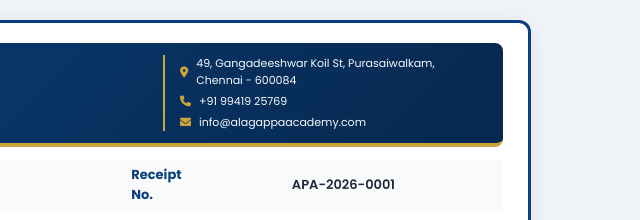
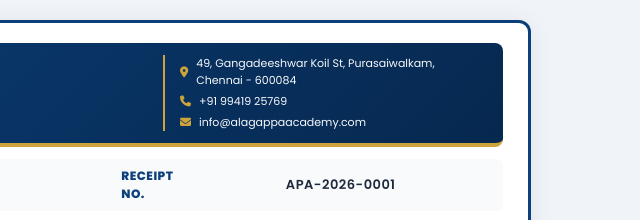
Before and after one commit to alagappadesigner-boop/alagappadesigner-boop.github.io, a plain HTML site: page index.html in a window 1280 px wide. Shown: the top 220 px of the page, 634-1274 px from the left. Drawn offline with nearby package versions, Linux system fonts and the light colour scheme.

Commit message:
Update index.html

```diff
--- a/index.html
+++ b/index.html
@@ -144,7 +144,7 @@
         }
 
         /* ==========================================================================
-           4. RECEIPT METRICS & HEADINGS
+           4. RECEIPT METRICS & HEADINGS (OPTIMIZED & ALIGNED)
            ========================================================================== */
         .receipt-heading {
             display: flex;
@@ -152,7 +152,7 @@
             align-items: center;
             margin-bottom: 12px;
             background: var(--bg-light);
-            padding: 6px 15px;
+            padding: 8px 15px;
             border-radius: 6px;
             border-left: 5px solid var(--primary-blue);
         }
@@ -165,23 +165,28 @@
         }
 
         .receipt-number {
-            font-size: 13px;
-            font-weight: 700;
+            font-size: 12px;
+            font-weight: 800;
             color: var(--primary-blue);
             display: flex;
             align-items: center;
-            gap: 8px;
+            gap: 10px;
+            text-transform: uppercase;
+            letter-spacing: 0.5px;
         }
 
         .receipt-number input {
-            width: 150px;
-            padding: 4px 10px;
+            width: 160px;
+            padding: 5px 12px;
             border: 2px solid var(--primary-blue);
-            border-radius: 6px;
+            border-radius: 30px;
             font-weight: 700;
             color: #ef4444;
             text-align: center;
             background: #ffffff;
+            outline: none;
+            font-size: 13px;
+            letter-spacing: 0.5px;
         }
 
         /* ==========================================================================
@@ -567,13 +572,15 @@
         <div class="receipt-heading">
             <h2>FEE RECEIPT</h2>
             <div class="receipt-number">
-                Receipt No.
+                <span>Receipt No.</span>
                 <input type="text" id="receiptNo" value="APA-2026-0001">
             </div>
         </div>
 
+        <!-- TWO COLUMN LANDSCAPE GRID START -->
         <div class="landscape-grid">
 
+            <!-- LEFT COLUMN -->
             <div class="grid-column">
                 <div class="field full">
                     <label>Name</label>
@@ -620,6 +627,7 @@
                 </div>
             </div>
 
+            <!-- RIGHT COLUMN -->
             <div class="grid-column">
                 <div class="section-title" style="margin-top: 0;">Payment Details</div>
 
@@ -667,6 +675,8 @@
             </div>
 
         </div>
+        <!-- TWO COLUMN LANDSCAPE GRID END -->
+
         <div class="declaration">
             <p>
                 Received with thanks from <strong id="studentNamePreview">______________________</strong>
@@ -690,6 +700,7 @@
         </footer>
     </div>
 
+    <!-- CONTROL PANEL USER BUTTONS -->
     <div class="buttons">
         <button id="download"><i class="fa-solid fa-file-pdf"></i> Download PDF</button>
         <button id="printBtn"><i class="fa-solid fa-print"></i> Print Receipt</button>
@@ -697,6 +708,7 @@
         <button id="clearForm"><i class="fa-solid fa-trash"></i> Clear Form</button>
     </div>
 
+    <!-- LIVE ADVANCED VIEW LEDGER PANEL -->
     <div class="live-ledger-container">
         <div class="ledger-header">
             <h3>Current Batch Records Ledger (Live View)</h3>
@@ -714,7 +726,8 @@
                     </tr>
                 </thead>
                 <tbody id="ledgerBody">
-                    </tbody>
+                    <!-- Dynamic Rows Insertion Target -->
+                </tbody>
             </table>
         </div>
     </div>
```
